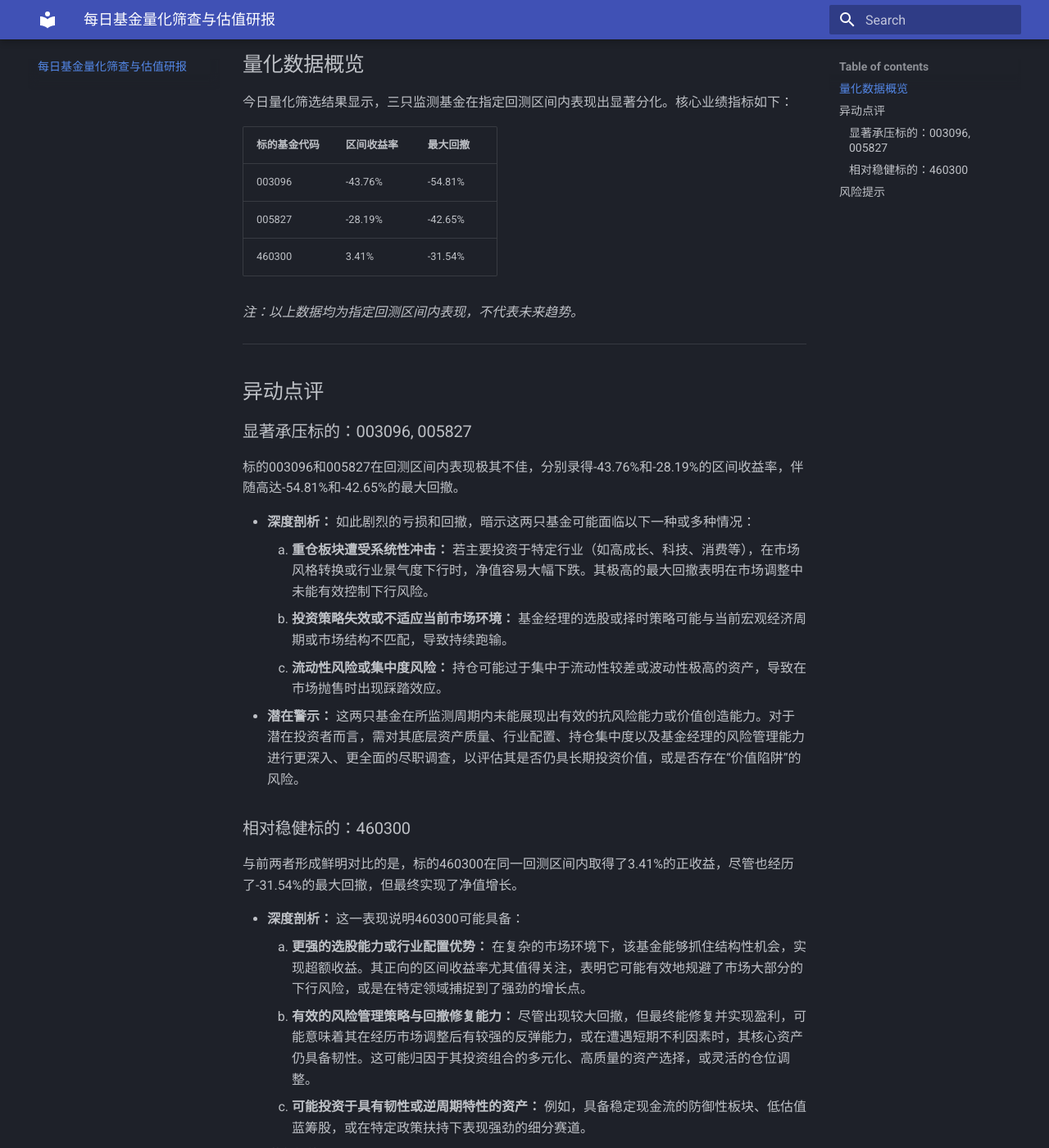
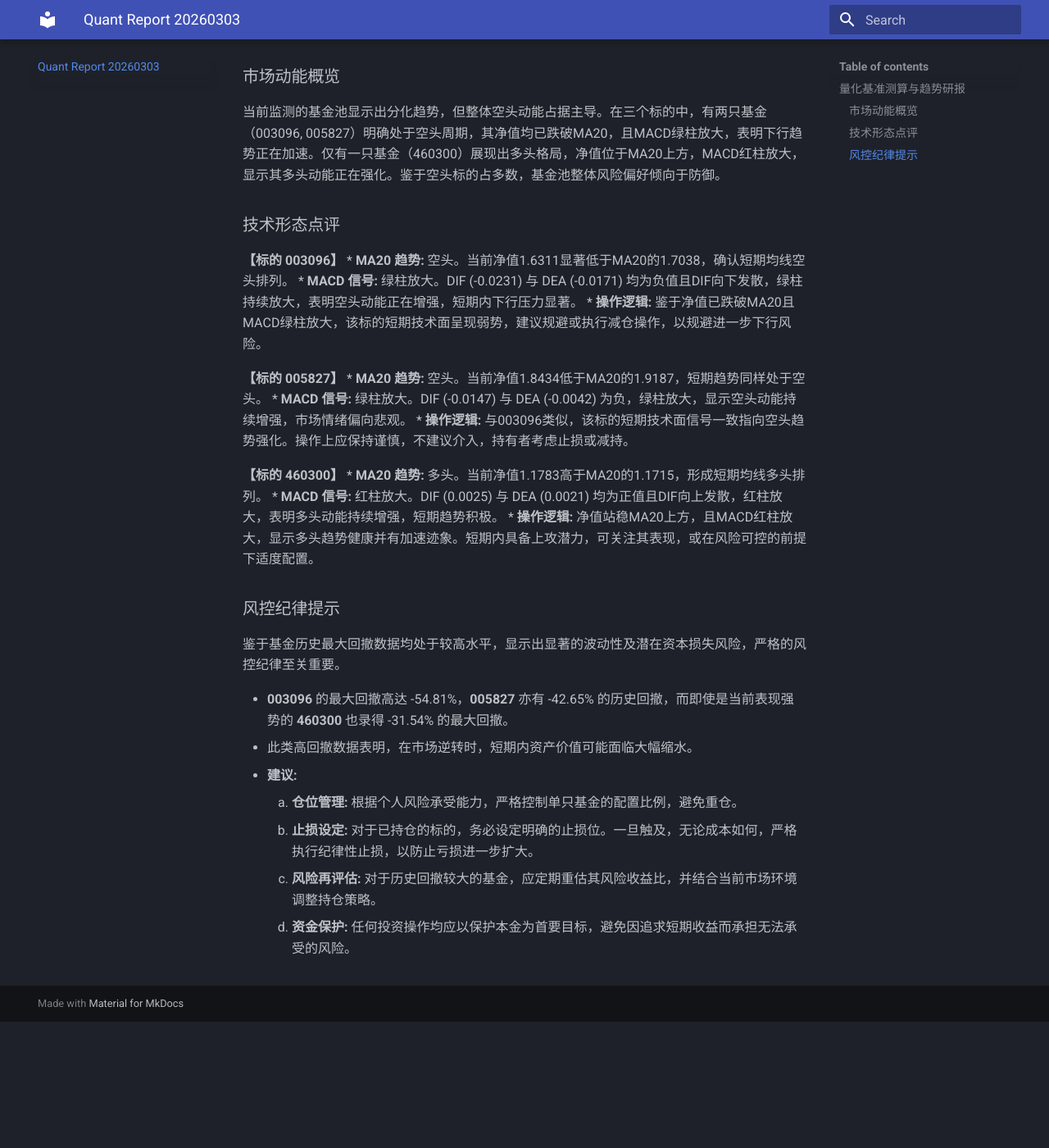
Before and after one commit to Seu-pioneer/-, an MkDocs documentation site: the page built from docs/Quant_Report_20260303.md, in a window 1280 px wide and 1400 px high, scrolled down 258 px. Shown: the whole window at 82% size. Built offline with MkDocs 1.6.1 and Material for MkDocs 9.7.7, drawn with Linux system fonts in a browser that asks for light colours; after the commit the page ends 1504 px from its top, so only the background shows below that; some of the changed text lies outside the part shown.

Commit message:
auto-update: Daily Quant Report & Valuation

```diff
--- a/docs/Quant_Report_20260303.md
+++ b/docs/Quant_Report_20260303.md
@@ -1,54 +1,36 @@
-# 每日基金量化筛查与估值研报
+## 量化基准测算与趋势研报
 
-**发布日期：** 2023年10月27日
+**报告日期：[当前日期]**
 
----
+### 市场动能概览
 
-## 量化数据概览
+当前监测的基金池显示出分化趋势，但整体空头动能占据主导。在三个标的中，有两只基金（003096, 005827）明确处于空头周期，其净值均已跌破MA20，且MACD绿柱放大，表明下行趋势正在加速。仅有一只基金（460300）展现出多头格局，净值位于MA20上方，MACD红柱放大，显示其多头动能正在强化。鉴于空头标的占多数，基金池整体风险偏好倾向于防御。
 
-今日量化筛选结果显示，三只监测基金在指定回测区间内表现出显著分化。核心业绩指标如下：
+### 技术形态点评
 
-| 标的基金代码 | 区间收益率 | 最大回撤 |
-| :---------- | :---------- | :--------- |
-| 003096      | -43.76%     | -54.81%    |
-| 005827      | -28.19%     | -42.65%    |
-| 460300      | 3.41%       | -31.54%    |
+**【标的 003096】**
+*   **MA20 趋势:** 空头。当前净值1.6311显著低于MA20的1.7038，确认短期均线空头排列。
+*   **MACD 信号:** 绿柱放大。DIF (-0.0231) 与 DEA (-0.0171) 均为负值且DIF向下发散，绿柱持续放大，表明空头动能正在增强，短期内下行压力显著。
+*   **操作逻辑:** 鉴于净值已跌破MA20且MACD绿柱放大，该标的短期技术面呈现弱势，建议规避或执行减仓操作，以规避进一步下行风险。
 
-*注：以上数据均为指定回测区间内表现，不代表未来趋势。*
+**【标的 005827】**
+*   **MA20 趋势:** 空头。当前净值1.8434低于MA20的1.9187，短期趋势同样处于空头。
+*   **MACD 信号:** 绿柱放大。DIF (-0.0147) 与 DEA (-0.0042) 为负，绿柱放大，显示空头动能持续增强，市场情绪偏向悲观。
+*   **操作逻辑:** 与003096类似，该标的短期技术面信号一致指向空头趋势强化。操作上应保持谨慎，不建议介入，持有者考虑止损或减持。
 
----
+**【标的 460300】**
+*   **MA20 趋势:** 多头。当前净值1.1783高于MA20的1.1715，形成短期均线多头排列。
+*   **MACD 信号:** 红柱放大。DIF (0.0025) 与 DEA (0.0021) 均为正值且DIF向上发散，红柱放大，表明多头动能持续增强，短期趋势积极。
+*   **操作逻辑:** 净值站稳MA20上方，且MACD红柱放大，显示多头趋势健康并有加速迹象。短期内具备上攻潜力，可关注其表现，或在风险可控的前提下适度配置。
 
-## 异动点评
+### 风控纪律提示
 
-### 显著承压标的：003096, 005827
+鉴于基金历史最大回撤数据均处于较高水平，显示出显著的波动性及潜在资本损失风险，严格的风控纪律至关重要。
 
-标的003096和005827在回测区间内表现极其不佳，分别录得-43.76%和-28.19%的区间收益率，伴随高达-54.81%和-42.65%的最大回撤。
-
-*   **深度剖析：** 如此剧烈的亏损和回撤，暗示这两只基金可能面临以下一种或多种情况：
-    1.  **重仓板块遭受系统性冲击：** 若主要投资于特定行业（如高成长、科技、消费等），在市场风格转换或行业景气度下行时，净值容易大幅下跌。其极高的最大回撤表明在市场调整中未能有效控制下行风险。
-    2.  **投资策略失效或不适应当前市场环境：** 基金经理的选股或择时策略可能与当前宏观经济周期或市场结构不匹配，导致持续跑输。
-    3.  **流动性风险或集中度风险：** 持仓可能过于集中于流动性较差或波动性极高的资产，导致在市场抛售时出现踩踏效应。
-*   **潜在警示：** 这两只基金在所监测周期内未能展现出有效的抗风险能力或价值创造能力。对于潜在投资者而言，需对其底层资产质量、行业配置、持仓集中度以及基金经理的风险管理能力进行更深入、更全面的尽职调查，以评估其是否仍具长期投资价值，或是否存在“价值陷阱”的风险。
-
-### 相对稳健标的：460300
-
-与前两者形成鲜明对比的是，标的460300在同一回测区间内取得了3.41%的正收益，尽管也经历了-31.54%的最大回撤，但最终实现了净值增长。
-
-*   **深度剖析：** 这一表现说明460300可能具备：
-    1.  **更强的选股能力或行业配置优势：** 在复杂的市场环境下，该基金能够抓住结构性机会，实现超额收益。其正向的区间收益率尤其值得关注，表明它可能有效地规避了市场大部分的下行风险，或是在特定领域捕捉到了强劲的增长点。
-    2.  **有效的风险管理策略与回撤修复能力：** 尽管出现较大回撤，但最终能修复并实现盈利，可能意味着其在经历市场调整后有较强的反弹能力，或在遭遇短期不利因素时，其核心资产仍具备韧性。这可能归因于其投资组合的多元化、高质量的资产选择，或灵活的仓位调整。
-    3.  **可能投资于具有韧性或逆周期特性的资产：** 例如，具备稳定现金流的防御性板块、低估值蓝筹股，或在特定政策扶持下表现强劲的细分赛道。
-*   **潜在价值：** 460300在当前数据表现下，无疑是今日筛选中表现最亮眼的目标。值得进一步探究其具体的投资策略（如价值、成长、均衡）、持仓结构、基金经理的投资理念以及其业绩来源的持续性，以评估其是否能持续跑赢市场。
-
----
-
-## 风险提示
-
-1.  **历史数据不代表未来：** 本报告基于特定回测区间数据，基金过往业绩不预示其未来表现。市场环境、政策变化、基金经理变更、投资策略调整等因素均可能对未来收益产生重大影响。
-2.  **数据局限性：** 此次分析仅基于区间收益率和最大回撤两个核心指标。完整的量化评估应涵盖更多维度，如夏普比率、索诺比率、阿尔法、贝塔、信息比率、波动率等风险调整后收益指标，以及结合更详细的资产配置详情、行业暴露、持仓集中度等信息，并辅以定性分析。
-3.  **市场波动风险：** 当前全球经济和金融市场仍存在不确定性，各类风险事件可能随时发生。投资者应警惕包括但不限于宏观经济风险、政策风险、流动性风险及个别基金特有风险。
-4.  **投资建议：** 本报告内容仅为信息参考，不构成任何投资建议。投资者在做出任何投资决策前，务必进行全面的尽职调查，深入理解产品特性，并结合自身的风险承受能力、投资目标和财务状况。
-
----
-
-**免责声明：** 本报告内容基于已知数据和专业判断，力求客观公正，但不对其准确性、完整性或及时性做出任何保证。本报告所有观点仅供参考，不构成投资建议。投资者据此操作，风险自担。
+*   **003096** 的最大回撤高达 -54.81%，**005827** 亦有 -42.65% 的历史回撤，而即使是当前表现强势的 **460300** 也录得 -31.54% 的最大回撤。
+*   此类高回撤数据表明，在市场逆转时，短期内资产价值可能面临大幅缩水。
+*   **建议:**
+    1.  **仓位管理:** 根据个人风险承受能力，严格控制单只基金的配置比例，避免重仓。
+    2.  **止损设定:** 对于已持仓的标的，务必设定明确的止损位。一旦触及，无论成本如何，严格执行纪律性止损，以防止亏损进一步扩大。
+    3.  **风险再评估:** 对于历史回撤较大的基金，应定期重估其风险收益比，并结合当前市场环境调整持仓策略。
+    4.  **资金保护:** 任何投资操作均应以保护本金为首要目标，避免因追求短期收益而承担无法承受的风险。
--- /dev/null
+++ b/docs/Quant_Report_20260305.md
@@ -0,0 +1,38 @@
+## 量化基准测算与趋势研报
+
+报告日期：2023-10-27
+
+### 市场动能概览
+
+当前观测的基金池整体表现为空头趋势。所有标的净值均运行于MA20均线下方，且MACD指标显示绿柱放大，表明短期均线压力显著，空头动能正在增强。市场情绪偏于谨慎或悲观，缺乏明确的止跌企稳信号。
+
+### 技术形态点评
+
+#### 标的 003096
+
+*   **MA20 趋势**: 净值 (1.5791) 显著低于 MA20 (1.6888)，短期趋势确认为空头。MA20均线构成上方强阻力位。
+*   **MACD 信号**: DIF (-0.0352) 位于 DEA (-0.0228) 之下，且绿柱放大，表明空头动能持续增强，下行趋势加速。
+*   **操作逻辑**: 短期内不具备入场或加仓条件。持仓者应严格遵循止损纪律，未持仓者保持观望，等待出现明确的底部信号或趋势反转。
+
+#### 标的 005827
+
+*   **MA20 趋势**: 净值 (1.8053) 运行于 MA20 (1.9112) 之下，短期均线系统显示空头排列。
+*   **MACD 信号**: DIF (-0.0233) 位于 DEA (-0.0103) 之下，绿柱放大，空头势能持续强化，未见衰竭迹象。
+*   **操作逻辑**: 空头趋势明确，不建议进行多头操作。需密切关注后续量能变化，目前市场结构不利于多方。
+
+#### 标的 460300
+
+*   **MA20 趋势**: 净值 (1.1489) 跌破 MA20 (1.1698)，短期趋势转为向下。尽管跌破幅度相对较小，但趋势已确立。
+*   **MACD 信号**: DIF (-0.0007) 已处于 DEA (0.0014) 之下，且绿柱放大，显示空头动能开始释放并增强。
+*   **操作逻辑**: 尽管区间收益率表现相对较好，但短期技术面已转弱。鉴于MACD绿柱放大，应规避短期风险，观察其是否能在MA20附近企稳或快速收复。在未确认站稳MA20前，不建议激进操作。
+
+### 风控纪律提示
+
+历史最大回撤数据显示，所有标的均具有较高的波动性和潜在风险（003096: -54.81%, 005827: -42.65%, 460300: -31.54%）。在当前市场整体偏空且技术指标显示空头动能增强的背景下，投资者应严格遵守资金管理原则，包括但不限于：
+
+1.  **明确的止损位设置**: 在入场前设定并严格执行止损点，以限制潜在亏损。
+2.  **基于风险承受能力的仓位控制**: 根据个人风险偏好和资金规模，合理分配仓位，避免过度集中。
+3.  **避免盲目抄底**: 在趋势未反转、底部信号未确立前，保持耐心，优先考虑风险规避。
+4.  **定期再平衡**: 审视持仓的风险收益比，适时调整组合配置。
+
+投资者需认识到，历史业绩不代表未来表现，所有投资决策应基于独立判断并充分考量自身风险承受能力。
```
Also changed, not shown: site/Quant_Report_20260303/index.html, site/search/search_index.json, 3 other files.
